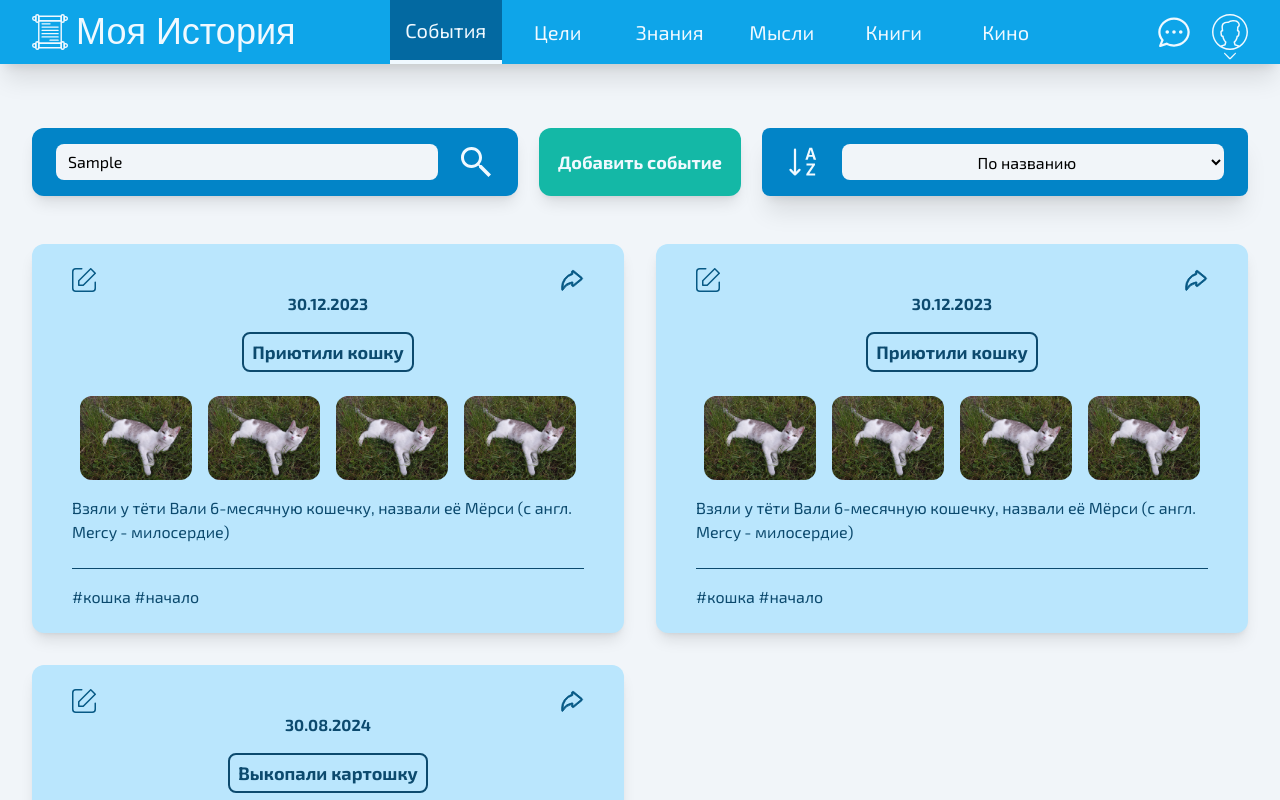
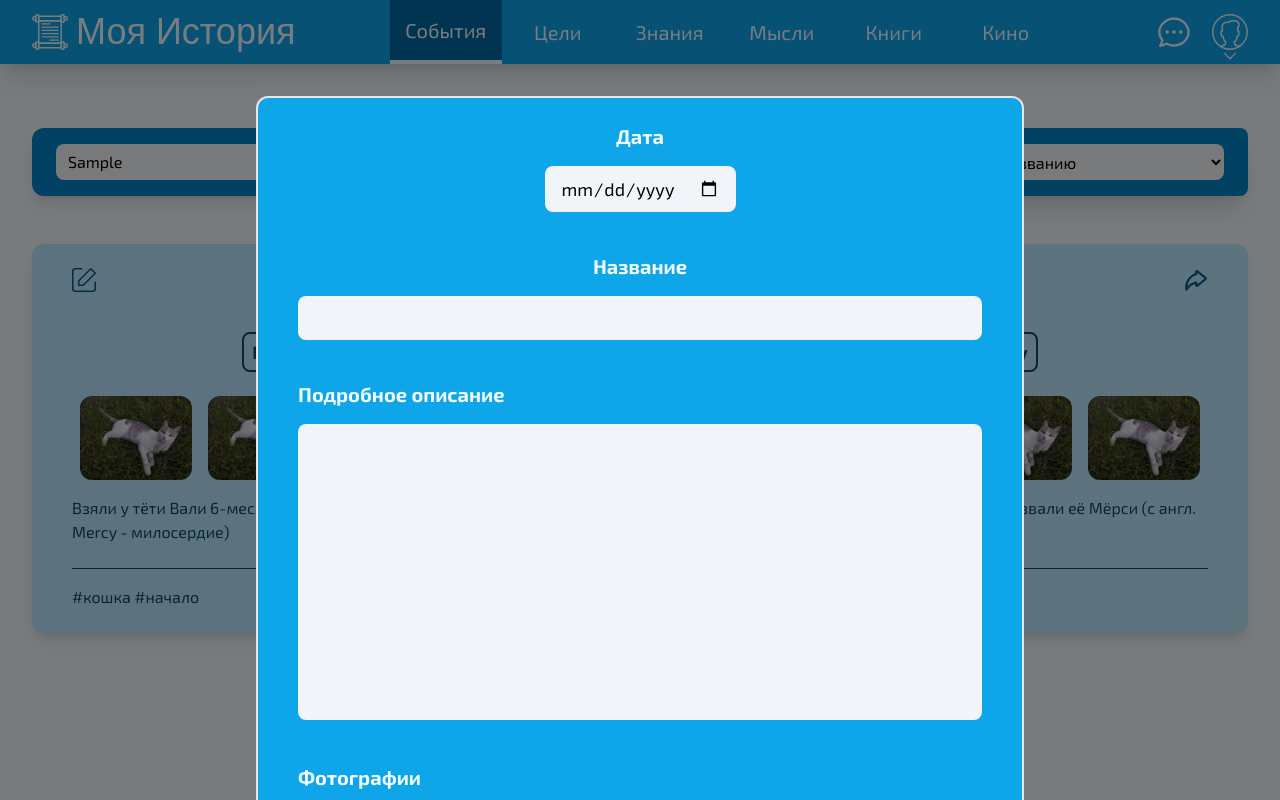
Before and after one commit to EugeneKovalskyi/MyHistory, a Next.js app: page / in a window 1280 px wide. Both pictures are taken after typing "Sample" into the empty fields and a click on the button "Добавить событие". Shown: the top 800 px of the page. Built offline with nearby package versions, Linux system fonts and the light colour scheme; a web font is replaced by a local one.

Commit message:
add Form

```diff
--- a/jest.config.js
+++ b/jest.config.js
@@ -13,8 +13,8 @@ const config = {
   coverageProvider: 'v8',
   testEnvironment: 'jsdom',
   roots: ["<rootDir>/src"],
-  clearMocks: true
-  // setupFilesAfterEnv: ['<rootDir>/jest.setup.ts'],
+  clearMocks: true,
+  setupFilesAfterEnv: ['<rootDir>/jest.setup.js'],
 }
 
 module.exports = createJestConfig(config)
--- a/src/components/Content/Content.jsx
+++ b/src/components/Content/Content.jsx
@@ -1,10 +1,13 @@
 import imageSrc1 from '../../public/cat.jpg'
 import imageSrc2 from '../../public/potato.jpg'
 
+import { useState } from 'react'
 import useAddListItem from '../../hooks/useAddListItem'
+import useOpenAndCloseForm from '../../hooks/useOpenAndCloseForm'
 
 import Tools from './Tools'
 import List from './List'
+import Form from './Form'
 
 const __testData = [
 	{
@@ -44,16 +47,20 @@ const __testNewEvent = {
 }
 
 const styles = {
-  List: 'max-w-screen-xl mx-auto mt-16 px-8',
+  Content: 'max-w-screen-xl mx-auto mt-16 px-8',
 }
 
 export default function Content() {
   const [eventList, addEvent] = useAddListItem(__testData, __testNewEvent)
+	const [isOpened, openForm, closeForm] = useOpenAndCloseForm()
 
   return (
-    <div className={styles.List}>
-      <Tools addEvent={addEvent} />
+    <div className={styles.Content}>
+			<Form isOpened={isOpened} closeForm={closeForm} addEvent={addEvent} />
+      <Tools openForm={openForm} />
       <List eventList={eventList} />
     </div>
   )
+
+
 }
--- a/src/components/Content/Event.jsx
+++ b/src/components/Content/EventItem.jsx
@@ -4,7 +4,7 @@ import editSrc from './edit.svg'
 import shareSrc from './share.svg'
 
 const styles = {
-  Preview:
+  Event:
     'px-10 py-6 rounded-xl shadow-lg bg-sky-200 transition-all duration-150 hover:scale-105 hover:bg-sky-300',
   Tools: 'flex items-center justify-between',
   Title:
@@ -14,12 +14,9 @@ const styles = {
     'max-h-28 max-w-28 rounded-xl cursor-pointer transition-all duration-150 hover:scale-110',
 }
 
-export default function Event({ event }) {
+export default function EventItem({ event }) {
   return (
-    <div
-      className={styles.Preview}
-      role='event'
-    >
+    <div className={styles.Event}>
       <Tools />
       <Day day={event.day} />
       <Title title={event.title} />
--- /dev/null
+++ b/src/components/Content/Form.jsx
@@ -0,0 +1,93 @@
+import Image from 'next/image'
+
+import addSrc from './add.svg'
+
+export default function Form({ isOpened, closeForm, addEvent }) {
+  const styles = {
+    FormContainer: 'z-10 fixed top-0 left-0 min-h-screen w-full bg-black/50',
+    Form: 'max-w-3xl mx-auto mt-24 px-10 py-6 rounded-xl border-2 bg-sky-500',
+    DateLabel: 'block w-fit mx-auto text-center text-xl font-bold text-sky-50',
+    DateInput:
+      'block mt-4 px-4 py-2 rounded-lg text-lg font-normal resize-none text-black bg-slate-100 transition-all duration-150 focus:outline-none focus:ring focus:ring-inset focus:ring-sky-700 focus:bg-white hover:bg-white',
+    TitleLabel: 'block mt-10 text-center text-xl font-bold text-sky-50',
+    TitleInput:
+      'block w-full mt-4 px-4 py-2 rounded-lg text-center text-lg font-normal resize-none text-black bg-slate-100 transition-all duration-150 focus:outline-none focus:ring focus:ring-inset focus:ring-sky-700 focus:bg-white hover:bg-white',
+    DescriptionLabel: 'block mt-10 text-xl font-bold text-sky-50',
+    DesctiptionInput:
+      'block w-full mt-4 px-4 py-2 rounded-lg text-lg font-normal resize-none text-black bg-slate-100 transition-all duration-150 focus:outline-none focus:ring focus:ring-inset focus:ring-sky-700 focus:bg-white hover:bg-white',
+    PhotosLabel: 'block w-fit mt-10 text-xl font-bold text-sky-50',
+    PhotosImage:
+      'w-20 h-20 mt-4 rounded-xl border-2 shadow-md shadow-black/25 cursor-pointer transition-all duration-150 hover:scale-110',
+    TagsLabel: 'block w-fit mt-10 text-xl font-bold text-sky-50',
+    TagsInput:
+      'block mt-4 px-4 py-2 rounded-lg text-lg font-normal resize-none text-black bg-slate-100 transition-all duration-150 focus:outline-none focus:ring focus:ring-inset focus:ring-sky-700 focus:bg-white hover:bg-white',
+    CancelButton:
+      'px-4 py-2 rounded-lg font-bold text-xl text-sky-50 border-2 bg-rose-400/50 transition-all duration-150 hover:bg-rose-400',
+    SaveButton:
+      'px-4 py-2 rounded-lg font-bold text-xl text-sky-50 border-2 bg-emerald-400/50 transition-all duration-150 hover:bg-emerald-400',
+  }
+
+  return (
+    <div className={styles.FormContainer} hidden={!isOpened}>
+      <form className={styles.Form} name='eventForm'>
+        <label className={styles.DateLabel}>
+          Дата
+          <input
+            className={styles.DateInput}
+            type='date'
+            name='date'
+            required
+          ></input>
+        </label>
+        <label className={styles.TitleLabel}>
+          Название
+          <input
+            className={styles.TitleInput}
+            type='text'
+            name='title'
+            maxLength={70}
+            required
+          />
+        </label>
+        <label className={styles.DescriptionLabel}>
+          Подробное описание
+          <textarea
+            className={styles.DesctiptionInput}
+            type='text'
+            name='description'
+            rows={10}
+          />
+        </label>
+        <label className={styles.PhotosLabel}>
+          Фотографии
+          <input
+            className='w-0 h-0'
+            type='file'
+            name='photos'
+            accept='image/*'
+            multiple
+          />
+          <Image
+            className={styles.PhotosImage}
+            src={addSrc}
+            alt='Upload Photo'
+          />
+        </label>
+        <label className={styles.TagsLabel}>
+          Теги
+          <input
+            className={styles.TagsInput}
+            type='text'
+            name='tags'
+            maxLength={30}
+            placeholder='Ассоциативное слово'
+          />
+        </label>
+        <div className='mt-16 flex justify-between'>
+          <button className={styles.CancelButton} onClick={closeForm}>Отменить</button>
+          <button className={styles.SaveButton} onClick={ () => { addEvent(); closeForm() } }>Добавить</button>
+        </div>
+      </form>
+    </div>
+  )
+}
--- a/src/components/Content/List.jsx
+++ b/src/components/Content/List.jsx
@@ -1,18 +1,18 @@
-import Event from './Event'
+import EventItem from './EventItem'
 
 const styles = {
-  Content: 'mt-12 grid grid-cols-2 gap-8 text-sky-900',
+  List: 'mt-12 grid grid-cols-2 gap-8 text-sky-900',
 }
 
 export default function List({ eventList }) {
   return (
     <div
-      className={styles.Content}
+      className={styles.List}
       role='eventList'
     >
       {
 				eventList.map((event, index) => (
-        	<Event
+        	<EventItem
           	key={index}
           	event={event}
         	/>
--- a/src/components/Content/Tools.jsx
+++ b/src/components/Content/Tools.jsx
@@ -16,11 +16,11 @@ const styles = {
     'px-3 grow rounded-lg text-center cursor-pointer bg-slate-100 transition-all duration-150 focus:bg-white hover:bg-white',
 }
 
-export default function Tools({ addEvent }) {
+export default function Tools({ openForm }) {
   return (
     <div className={styles.Tools}>
       <Search />
-      <Add addEvent={addEvent} />
+      <OpenForm openForm={openForm} />
       <Sort />
     </div>
   )
@@ -45,12 +45,11 @@ function Search() {
   )
 }
 
-function Add({ addEvent }) {
+function OpenForm({ openForm }) {
   return (
     <button
       className={styles.Add}
-      onClick={addEvent}
-      role='addEvent'
+      onClick={openForm}
     >
       Добавить событие
     </button>
--- /dev/null
+++ b/src/hooks/useOpenAndCloseForm.js
@@ -0,0 +1,15 @@
+import { useState } from 'react'
+
+export default function useOpenAndCloseForm() {
+  const [isOpened, setIsOpened] = useState(false)
+
+  return [isOpened, openForm, closeForm]
+
+  function openForm() {
+    setIsOpened(true)
+  }
+
+  function closeForm() {
+    setIsOpened(false)
+  }
+}
```
Also changed, not shown: src/components/Content/add.svg (added), 1 other file (tests, documents, lock files or other folders).
